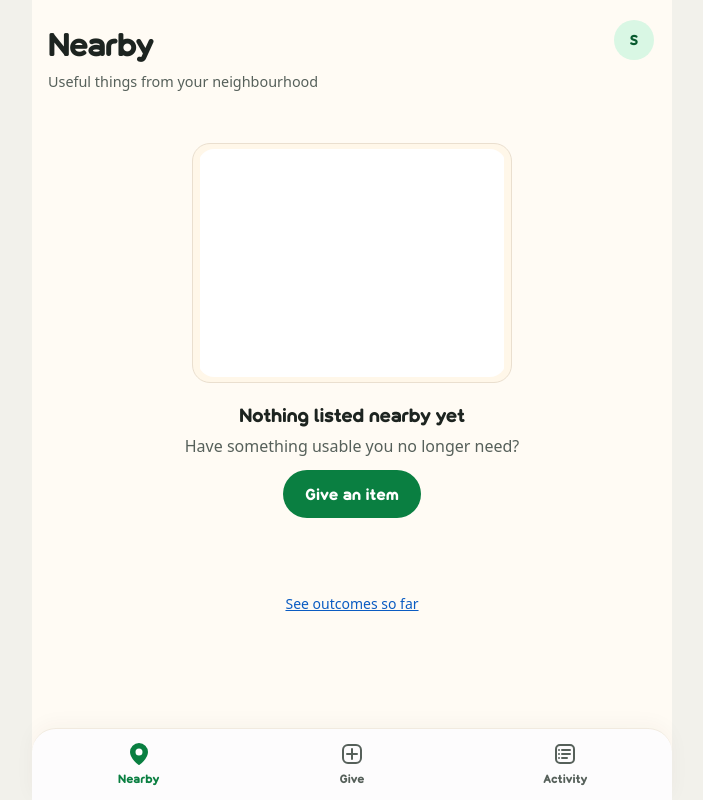
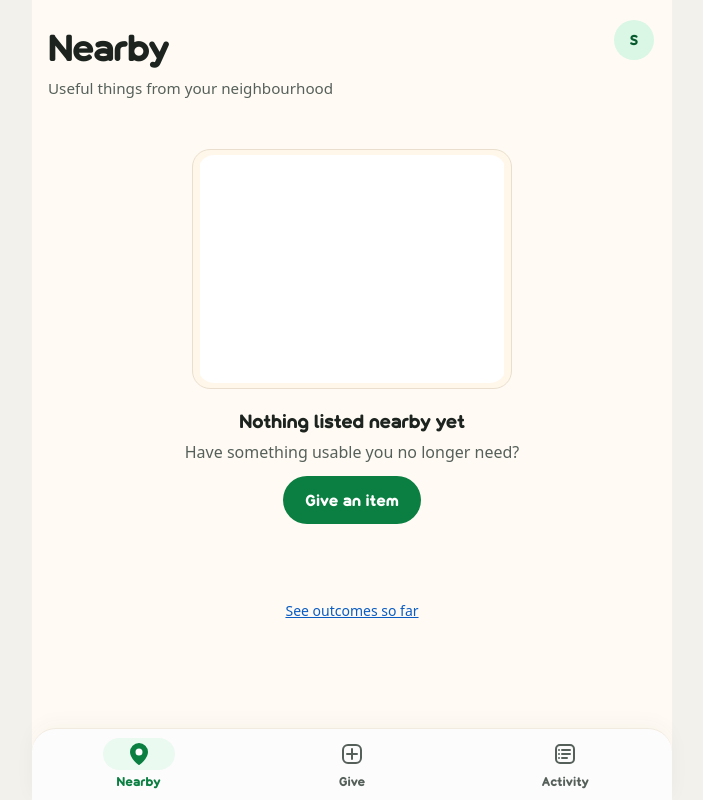
Before and after one commit to Givlah/Givlah, a Django app: page / in a window 1280 px wide. Shown: the whole page, without its empty margins (288-991 px from the left). Run offline with Django 5.2, Linux system fonts and the light colour scheme; the visitor is signed in with stand-in values (Sample User, id 1); data comes from the database, SQL or seed files in the repository; data that the repository does not hold is empty.

Commit message:
style: update screen hierarchy and navigation accents

```diff
--- a/static/css/givlah.css
+++ b/static/css/givlah.css
@@ -38,7 +38,7 @@
   --radius-sm: 14px;
   --space: 16px;
   --tabbar-h: 72px;
-  --shadow: 0 2px 12px rgb(75 54 19 / 3%);
+  --shadow: 0 4px 16px rgb(75 54 19 / 5%);
   --app-background: #fffbf4;
   color-scheme: light;
 }
@@ -58,7 +58,7 @@ img { max-width: 100%; height: auto; display: block; }
 a { color: var(--blue-700); }
 h1, h2 { font-family: var(--font-display); font-weight: 700; line-height: 1.2; margin: 0 0 8px; }
 .hand { font-family: var(--font-hand); font-size: 1.35rem; line-height: 1.25; color: var(--ink-muted); }
-h1 { font-size: 2.05rem; letter-spacing: -0.04em; }
+h1 { font-size: 2.35rem; letter-spacing: -0.04em; }
 h2 { font-size: 1.2rem; letter-spacing: -0.02em; }
 p { margin: 0 0 12px; }
 .muted { color: var(--ink-muted); }
@@ -83,7 +83,7 @@ p { margin: 0 0 12px; }
 .app .page { padding-top: calc(24px + env(safe-area-inset-top)); display: flex; flex-direction: column; }
 .app .page > .page-head { order: -1; }
 .app .page-head > h1, .app .auth > h1 { padding-right: 54px; }
-.app .page-head > .muted { font-size: 0.9rem; }
+.app .page-head > .muted { font-size: 0.95rem; line-height: 1.45; }
 .brand { display: flex; align-items: center; gap: 8px; min-height: 44px; text-decoration: none; color: var(--ink); font-family: var(--font-display); font-weight: 700; font-size: 1.5rem; line-height: 1; }
 .brand img { border-radius: 8px; }
 .account { display: flex; align-items: center; gap: 10px; font-size: 0.9rem; }
@@ -260,7 +260,9 @@ legend + * { clear: both; }
   height: calc(var(--tabbar-h) + env(safe-area-inset-bottom)); padding-bottom: env(safe-area-inset-bottom);
   background: var(--surface); border-top: 1px solid #f1eadf; border-radius: 24px 24px 0 0; box-shadow: 0 -4px 20px rgb(75 54 19 / 4%);
 }
-.tabbar a { font-family: var(--font-display); display: flex; flex-direction: column; align-items: center; justify-content: center; gap: 4px; font-size: 0.75rem; font-weight: 700; color: var(--ink-muted); text-decoration: none; border-radius: 14px; margin: 5px; }
+.tabbar a { font-family: var(--font-display); display: flex; flex-direction: column; align-items: center; justify-content: center; gap: 2px; font-size: 0.8rem; font-weight: 700; color: var(--ink-muted); text-decoration: none; border-radius: 14px; margin: 5px; }
+.tab-icon { display: flex; align-items: center; justify-content: center; width: 72px; height: 32px; border-radius: 999px; }
+.tabbar a[aria-current=page] .tab-icon, .tabbar .tab-active .tab-icon { background: #eafaf1; }
 .tabbar svg { width: 24px; height: 24px; fill: none; stroke: currentColor; stroke-width: 2; stroke-linecap: round; stroke-linejoin: round; }
 .tabbar a[aria-current=page], .tabbar .tab-active { color: var(--green-700); }
 .tabbar a[aria-current=page] svg, .tabbar .tab-active svg { stroke: var(--green-700); }
--- a/templates/base.html
+++ b/templates/base.html
@@ -50,11 +50,11 @@
   <nav class="tabbar" aria-label="Main">
     {% url 'listings:nearby' as nearby_url %}{% url 'listings:create' as create_url %}{% url 'listings:activity' as activity_url %}
     <a href="{{ nearby_url }}" {% if request.path == nearby_url %}aria-current="page"{% endif %}>
-      {% include "core/_icon.html" with name="pin" %}Nearby</a>
+      <span class="tab-icon">{% include "core/_icon.html" with name="pin" %}</span><span>Nearby</span></a>
     <a href="{{ create_url }}" class="tab-primary" {% if request.path == create_url %}aria-current="page"{% endif %}>
-      {% include "core/_icon.html" with name="plus" %}<span>Give</span></a>
+      <span class="tab-icon">{% include "core/_icon.html" with name="plus" %}</span><span>Give</span></a>
     <a href="{{ activity_url }}" {% if request.path == activity_url %}aria-current="page"{% elif request.resolver_match.url_name == 'plan' or request.resolver_match.url_name == 'crew' %}class="tab-active"{% endif %}>
-      {% include "core/_icon.html" with name="activity" %}<span>Activity</span></a>
+      <span class="tab-icon">{% include "core/_icon.html" with name="activity" %}</span><span>Activity</span></a>
   </nav>
   {% endif %}
 </body>
--- a/templates/core/_icon.html
+++ b/templates/core/_icon.html
@@ -8,5 +8,9 @@
 {% elif name == "back" %}<path d="m15 5-7 7 7 7"/>
 {% elif name == "chevron" %}<path d="m9 5 7 7-7 7"/>
 {% elif name == "locate" %}<circle cx="12" cy="12" r="7"/><circle cx="12" cy="12" r="2"/><path d="M12 2v3M12 19v3M2 12h3M19 12h3"/>
+{% elif name == "people" %}<circle cx="9" cy="7" r="3"/><path d="M3 20v-3a6 6 0 0 1 12 0v3ZM16 4a3 3 0 0 1 0 6M18 13a5 5 0 0 1 3 4v3h-3"/>
+{% elif name == "grid" %}<rect x="3" y="3" width="7" height="7" rx="1.5"/><rect x="14" y="3" width="7" height="7" rx="1.5"/><rect x="3" y="14" width="7" height="7" rx="1.5"/><rect x="14" y="14" width="7" height="7" rx="1.5"/>
+{% elif name == "alert" %}<circle cx="12" cy="12" r="9"/><path d="M12 6v7M12 17h.01"/>
+{% elif name == "truck" %}<path d="M2 6h12v11H2ZM14 10h4l4 4v3h-8"/><circle cx="6" cy="18" r="2"/><circle cx="18" cy="18" r="2"/>
 {% else %}<circle cx="12" cy="12" r="6"/><circle cx="12" cy="12" r="1" fill="currentColor"/>{% endif %}
 </svg>
```
